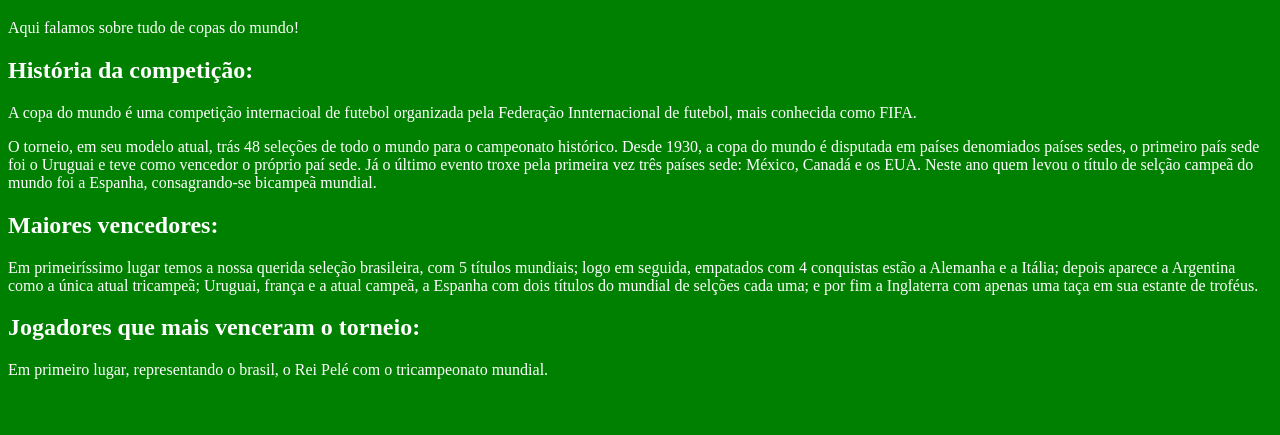
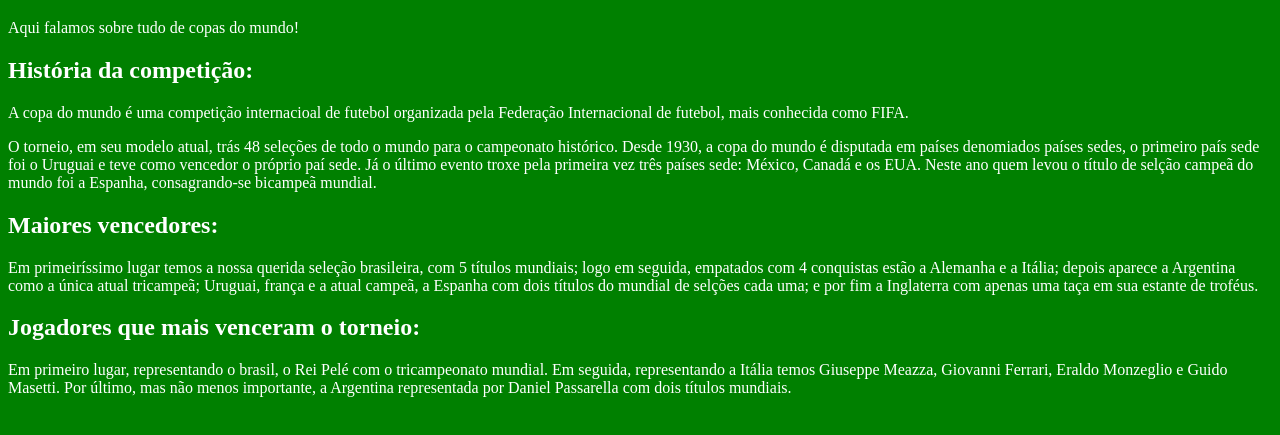
Before and after one commit to jonaspossidoniopereira-create/p-gina-web-manual-sem-IA-, a plain HTML site: page index.html in a window 1280 px wide. Shown: the part 61-496 px from the top of the page. Drawn offline with Linux system fonts and the light colour scheme.

Commit message:
blog mundo da copa

```diff
--- a/index.html
+++ b/index.html
@@ -24,11 +24,12 @@
     <h1>MUNDO DA COPA</h1>
     <p></p>Aqui falamos sobre tudo de copas do mundo!</p>
     <h2>História da competição:</h2>
-    <p>A copa do mundo é uma competição internacioal de futebol organizada pela Federação Innternacional de futebol, mais conhecida como FIFA. <p>
+    <p>A copa do mundo é uma competição internacioal de futebol organizada pela Federação Internacional de futebol, mais conhecida como FIFA. <p>
         O torneio, em seu modelo atual, trás 48 seleções de todo o mundo para o campeonato histórico. Desde 1930, a copa do mundo é disputada em países denomiados países sedes, o primeiro país sede foi o Uruguai e teve como vencedor o próprio paí sede. Já o último evento troxe pela primeira vez três países sede: México, Canadá e os EUA. Neste ano quem levou o título de selção campeã do mundo foi a Espanha, consagrando-se bicampeã mundial.</p>
     <h2>Maiores vencedores:</h2>
     <p> Em primeiríssimo lugar temos a nossa querida seleção brasileira, com 5 títulos mundiais; logo em seguida, empatados com 4 conquistas estão a Alemanha e a Itália; depois aparece a Argentina como a única atual tricampeã; Uruguai, frança e a atual campeã, a Espanha com dois títulos do mundial de selções cada uma; e por fim a Inglaterra com apenas uma taça em sua estante de troféus.</p>
     <h2>Jogadores que mais venceram o torneio:</h2>
-    <p>Em primeiro lugar, representando o brasil, o Rei Pelé com o tricampeonato mundial.</p>
+    <p>Em primeiro lugar, representando o brasil, o Rei Pelé com o tricampeonato mundial. Em seguida, representando a Itália temos Giuseppe Meazza, Giovanni Ferrari, Eraldo Monzeglio e Guido Masetti. Por último, mas não menos importante, a Argentina representada por Daniel Passarella com dois títulos mundiais.</p>
+
 </body>
 </html>
```
